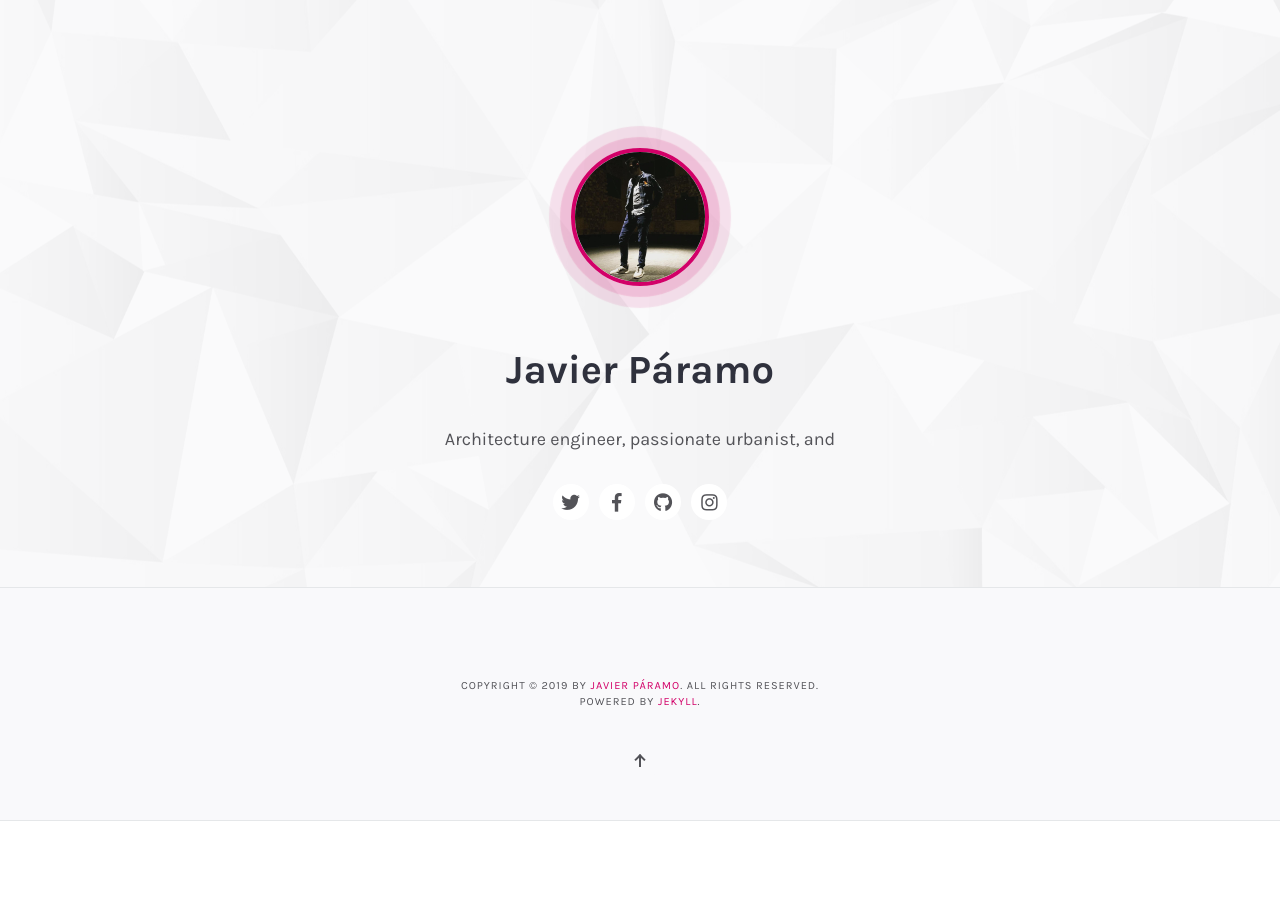
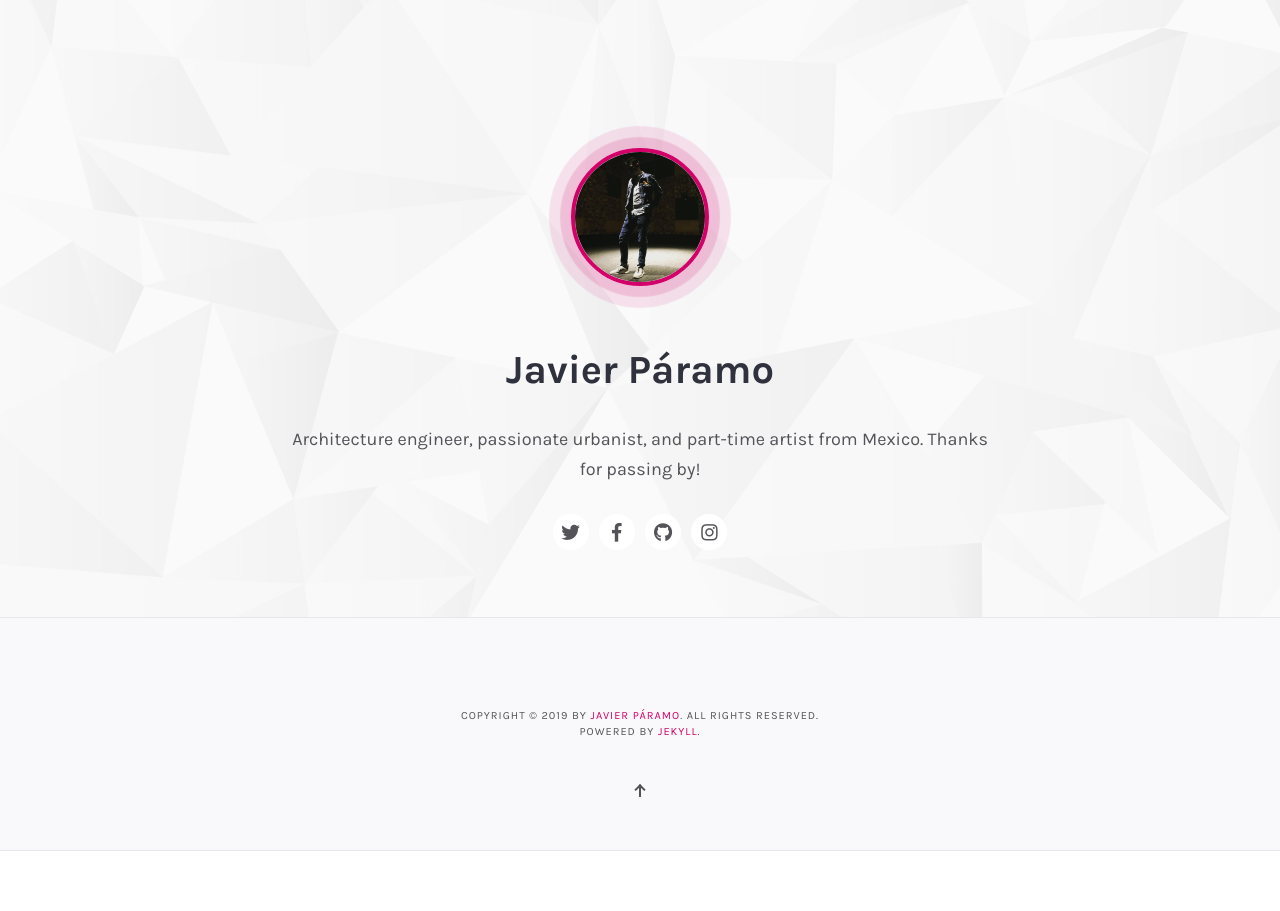
Before and after one commit to javparamo/javparamo.github.io, a Jekyll site: the page built from index.html, in a window 1280 px wide. Built offline with Jekyll 4.4.1, drawn with Linux system fonts in a browser that asks for light colours; some web fonts are replaced; the list of posts is cut into pages by our own code.

Commit message:
Update _config.yml

```diff
--- a/_config.yml
+++ b/_config.yml
@@ -17,7 +17,7 @@ author:
   name: 'Javier Páramo'
   image: 'avatar.jpg'
   greetings: "Javier Páramo"
-  description: "Architecture engineer, passionate urbanist, and "
+  description: "Architecture engineer, passionate urbanist, and part-time artist from Mexico. Thanks for passing by!"
   bio: ''
 
 # Contact form setings
```
